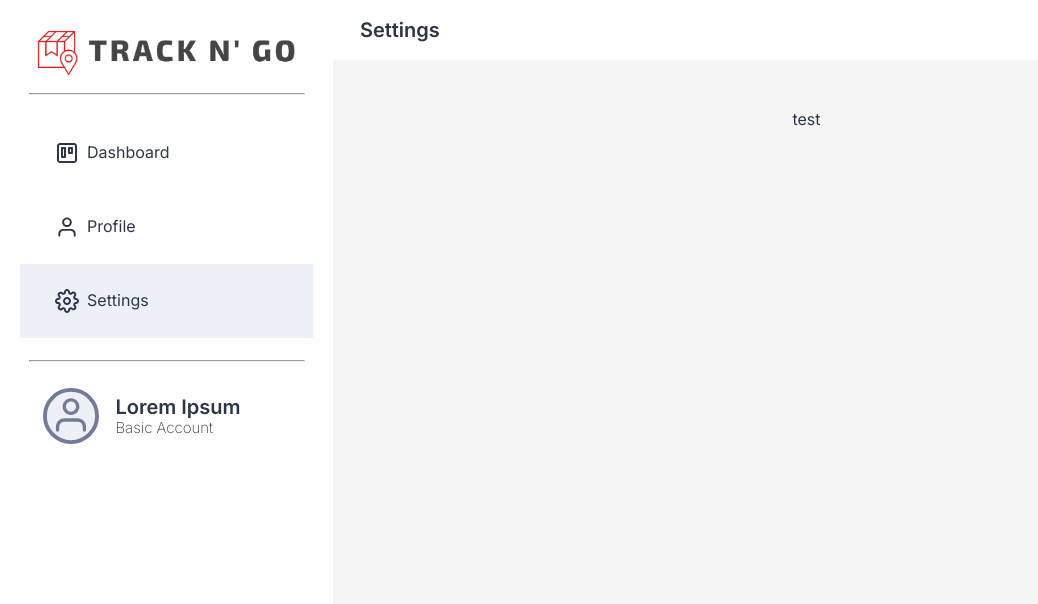
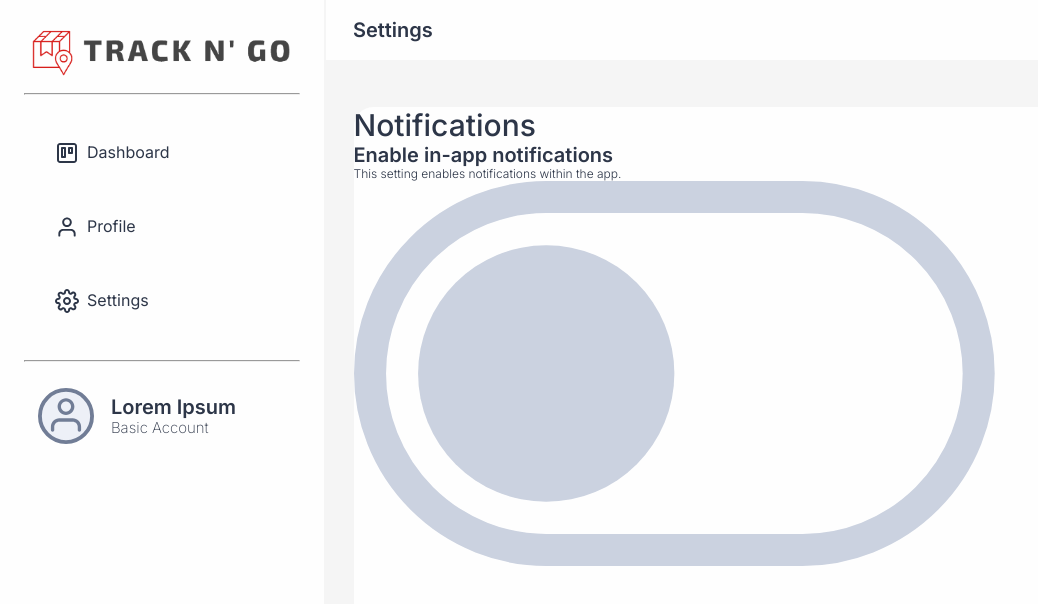
Before and after one commit to Hitagi7/Track-N-Go, a React (Vite) app: page /settingspage in a window 1280 px wide. Shown: the top 604 px of the page, without its empty margins (0-1038 px from the left). Built offline with nearby package versions, Linux system fonts and the light colour scheme.

Commit message:
feat: settings body base and edited line heights in landingpage

```diff
--- a/src/components/landingpage/Container1.css
+++ b/src/components/landingpage/Container1.css
@@ -4,7 +4,7 @@
     align-items: center;
     justify-content: space-evenly;
     position: relative;
-    z-index: 0;
+    z-index: 1;
 }
 
 .Resize-image1 {
@@ -23,6 +23,11 @@
     justify-content: space-around;
     animation: fade-right 2s;
     position: left;
+    z-index: 1;
+}
+
+.paragraph-text {
+    line-height: 211.766%; /* 2.11763rem */
 }
 
 .Input {
--- a/src/components/landingpage/Container1.jsx
+++ b/src/components/landingpage/Container1.jsx
@@ -8,7 +8,7 @@ function Container1() {
     <div className="Container1">
       <div className="Text1">
         <h1>Effortlessly track your parcels</h1>
-        <p>
+        <p className="paragraph-text">
           Stay connected with your shipments every step of the way with Track N'
           Go. Track your packages in real-time, receive timely updates on
           delivery status, and enjoy peace of mind knowing exactly where your
--- a/src/components/landingpage/Container2.jsx
+++ b/src/components/landingpage/Container2.jsx
@@ -14,7 +14,7 @@ function Container2() {
       />
       <div className="Text2">
         <h1>Why use Track N' Go?</h1>
-        <p>
+        <p className="paragraph-text">
           With our intuitive platform, you can stay updated on your parcels'
           whereabouts in real-time, ensuring you're always in the loop. Receive
           instant notifications and enjoy seamless navigation as you track your
--- a/src/components/landingpage/Container4.css
+++ b/src/components/landingpage/Container4.css
@@ -32,6 +32,9 @@
 .description {
     width: 100%;
     max-width: 95rem;
+    line-height: 211.766%; /* 2.11763rem */
+    font-weight: 400;
+
 }
 
 @media screen and (max-width: 1536px){
--- a/src/components/settings/Settings.css
+++ b/src/components/settings/Settings.css
@@ -1,36 +1,11 @@
-.Settings {
+.side-navigation {
     display: flex;
-    justify-content: flex-start;
-    align-items: flex-start;
-    background-color: #F5F5F5;
-    width: 100%;
-    height: 100%;
-    padding: 0;
-    margin: 0;
+    flex-direction: row;
 }
 
-.Settings1 {
-    display: flex;
-    height: 100%;
-    padding: 0;
-    margin: 0;
-}
-
-.Settings2 {
+.settings-pane {
     display: flex;
     flex-direction: column;
-    gap: 3.13rem;
-    width: 99.1875rem;
-    justify-content: flex-start;
-    align-items: flex-start;
+    width: 100%;
+    background-color: #f5f5f5;
 }
-
-.Settings3 {
-    display: flex;
-    width: 100%;
-    justify-content: center;
-}
-
-.Settings .SideNavigation  .Frame3 {
-    background: #EDF0F7;
-}
--- a/src/components/settings/Settings.jsx
+++ b/src/components/settings/Settings.jsx
@@ -2,29 +2,23 @@ import React from 'react'
 import './Settings.css'
 import SideNavigation from '../SideNavigation'
 import SettingsTitle from './SettingsTitle';
-
-// import IcBaselineFacebook from "../../../../assets/icons/icon-facebook";
-// import { IconSettings } from "src/assets/icons/icon-settings";
-// import { IconTrello } from "src/assets/icons/icon-dashboard";
-// import { IconUser } from "src/assets/icons/icon-Profile";
-// import { MailIcon } from "src/assets/icons/icon-mail";
-// import { MdiLinkedin } from "src/assets/icons/icon-linkedin";
-// import { PasswordIcon } from "src/assets/icons/icon-password";
-// import { RiInstagramFill } from "src/assets/icons/icon-instagram";
-// import { WfToggleItem } from "src/assets/icons/button-idle-toggle";
-
+import SettingsBody from './SettingsBody';
 
 function Settings() {
     return (
     <div className="Settings">
-        <div className="Settings1">
-        <SideNavigation />
-        </div>
-        <div className="Settings2">
-        <SettingsTitle />
-        <div className="Settings3"> {/* Main content/container */}
-            test
-        </div>
+        <div className="side-navigation">
+            <SideNavigation />
+
+            <div className="settings-pane">
+                <div className="settings-title">
+                    <SettingsTitle />
+                </div>
+                <div className="settings-body">
+                    <SettingsBody />
+                </div>
+            </div>
+
         </div>
     </div>
     );
--- /dev/null
+++ b/src/components/settings/SettingsBody.css
@@ -0,0 +1,21 @@
+
+
+.settings-body {
+    width: 56.0625rem;
+    height: 131.75rem;
+    border-radius: 1.25rem;
+    background: #FEFEFE;
+    align-self: center;
+    display: flex;
+    flex-direction: column;
+}
+
+.settings-notification {
+    display: flex;
+    flex-direction: column;
+}
+
+.notification-toggle {
+    display: flex;
+    flex-direction: column;
+}
--- /dev/null
+++ b/src/components/settings/SettingsBody.jsx
@@ -0,0 +1,25 @@
+import React from 'react'
+import './SettingsBody.css'
+
+function SettingsBody() {
+    return (
+        <div className="settings-body">
+            <section className="settings-notification">
+                <p className="font-30 font-medium">
+                    Notifications
+                </p>
+                <p className="font-16 font-semibold">
+                    Enable in-app notifications
+                </p>
+                <p className="font-12 font-light">
+                    This setting enables notifications within the app.
+                </p>
+                <section className="notification-toggle">
+                    <img src="src/assets/icons/button-idle-toggle.svg" alt="" className="toggle" />
+                </section>
+            </section>
+        </div>
+    )
+}
+
+export default SettingsBody
--- a/src/components/settings/SettingsTitle.css
+++ b/src/components/settings/SettingsTitle.css
@@ -6,6 +6,8 @@
     height: 3.75rem;
     background: #FEFEFE;
     padding: 0.62rem 1.69rem 0.62rem 1.69rem;
+    margin-bottom: 2.94rem;
+    margin-left: 0.12rem;
 }
 
 .font-semibold {
--- a/src/index.css
+++ b/src/index.css
@@ -53,78 +53,78 @@
 
 .font-10 {
   font-size: 10px;
-  font-size: 0.625rem;
+  /* font-size: 0.625rem; */
 }
 
 .font-11 {
   font-size: 11px;
-  font-size: 0.6875rem;
+  /* font-size: 0.6875rem; */
 }
 
 .font-12 {
   font-size: 12px;
-  font-size: 0.75rem;
+  /* font-size: 0.75rem; */
 }
 
 .font-13 {
   font-size: 13px;
-  font-size: 0.8125rem;
+  /* font-size: 0.8125rem; */
 }
 
 .font-14 {
   font-size: 14px;
-  font-size: 0.875rem;
+  /* font-size: 0.875rem; */
 }
 
 .font-15 {
   font-size: 15px;
-  font-size: 0.9375rem;
+  /* font-size: 0.9375rem; */
 }
 
 .font-16 {
   font-size: 16px;
-  font-size: 1rem;
+  /* font-size: 1rem; */
 }
 
 .font-17 {
   font-size: 17px;
-  font-size: 1.0625rem;
+  /* font-size: 1.0625rem; */
 }
 
 .font-18 {
   font-size: 18px;
-  font-size: 1.125rem;
+  /* font-size: 1.125rem; */
 
 }
 
 .font-19 {
   font-size: 19px;
-  font-size: 1.1875rem;
+  /* font-size: 1.1875rem; */
 }
 
 .font-20 {
   font-size: 20px;
-  font-size: 1.25rem;
+  /* font-size: 1.25rem; */
 }
 
 .font-24 {
   font-size: 24px;
-  font-size: 1.5rem;
+  /* font-size: 1.5rem; */
 }
 
 .font-30 {
   font-size: 30px;
-  font-size: 1.875rem;
+  /* font-size: 1.875rem; */
 }
 
 .font-45 {
   font-size: 45px;
-  font-size: 2.8125rem;
+  /* font-size: 2.8125rem; */
 }
 
 .font-56 {
   font-size: 56px;
-  font-size: 3.5rem;
+  /* font-size: 3.5rem; */
 }
 
 .font-thin {
```
